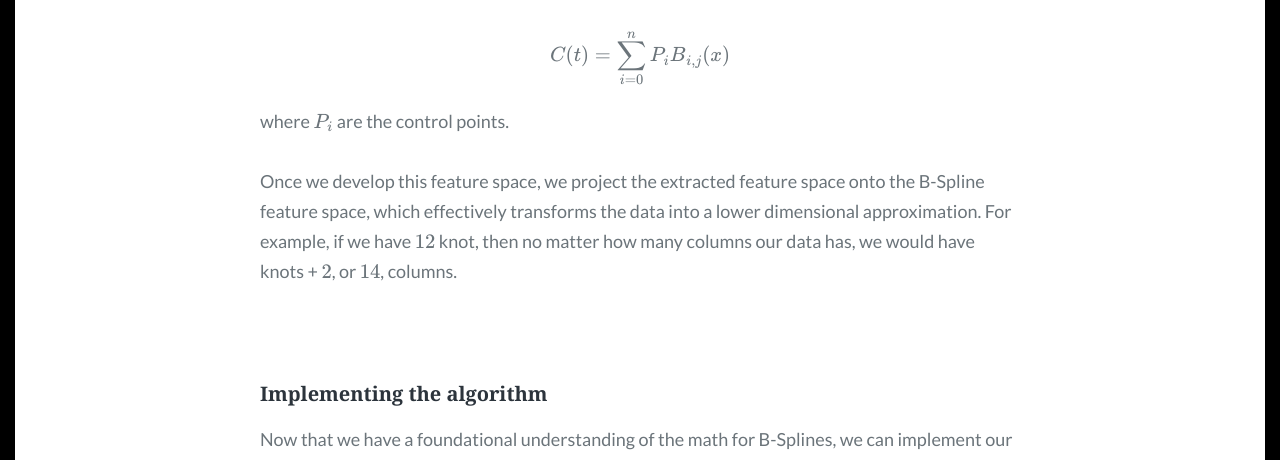
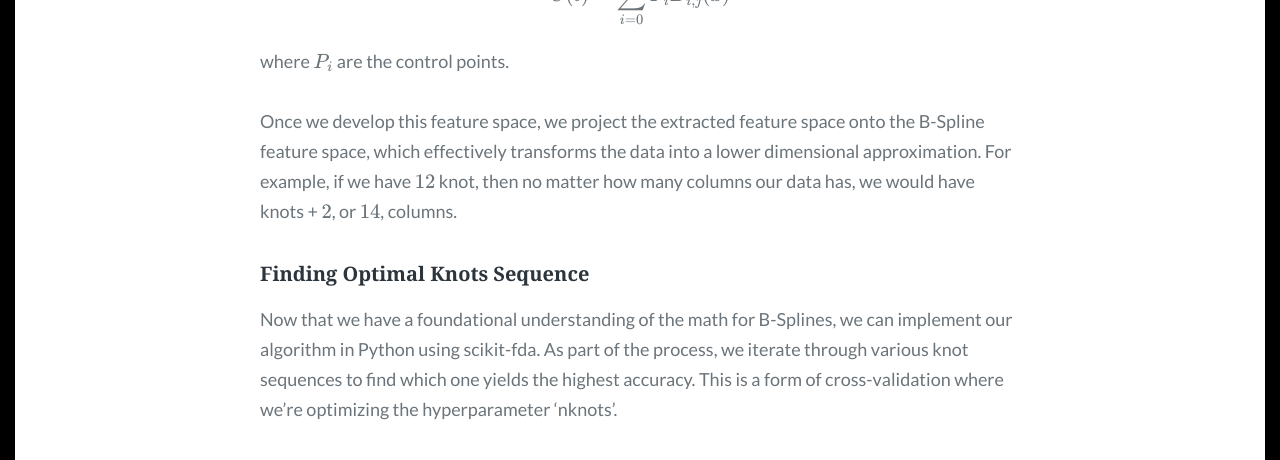
Before and after one commit to Chai-T29/Chai-T29.github.io, a Jekyll site: the page built from _posts/2024-05-22-ECG-Heart-Abnormalities.md, in a window 1280 px wide and 900 px high, scrolled down 3532 px, cut to the strip 0-460 px from the top of the window. Built offline with Jekyll 4.4.1, drawn with Linux system fonts in a browser that asks for light colours; some web fonts are replaced; formulas are drawn with MathJax 3.

Commit message:
Update 2024-05-22-ECG-Heart-Abnormalities.md

```diff
--- a/_posts/2024-05-22-ECG-Heart-Abnormalities.md
+++ b/_posts/2024-05-22-ECG-Heart-Abnormalities.md
@@ -18,8 +18,6 @@ ECG data is functional in nature and is considered to be a continuous function.
 -  How can we effectively reduce the dimensionality of ECG data?
 -  How do classification models perform on ECG data?
 -  What insights can we gain about heart abnormalities from our models?
-
-<br>
 
 ## Contents
 
@@ -121,9 +119,7 @@ where $P_i$ are the control points.
 
 Once we develop this feature space, we project the extracted feature space onto the B-Spline feature space, which effectively transforms the data into a lower dimensional approximation. For example, if we have $12$ knot, then no matter how many columns our data has, we would have knots + $2$, or $14$, columns.
 
-<br>
-
-#### Implementing the algorithm
+#### Finding Optimal Knots Sequence
 
 Now that we have a foundational understanding of the math for B-Splines, we can implement our algorithm in Python using scikit-fda. As part of the process, we iterate through various knot sequences to find which one yields the highest accuracy. This is a form of cross-validation where we're optimizing the hyperparameter 'nknots'.
 
@@ -277,8 +273,6 @@ X_i(t) \approx \mu(t) + \sum_{k=1}^K \xi_{ik} \phi_k(t)
 $$
 
 With this logic, we can now implement the code in steps.
-
-<br>
 
 #### Computing Mean Functions
 
```
